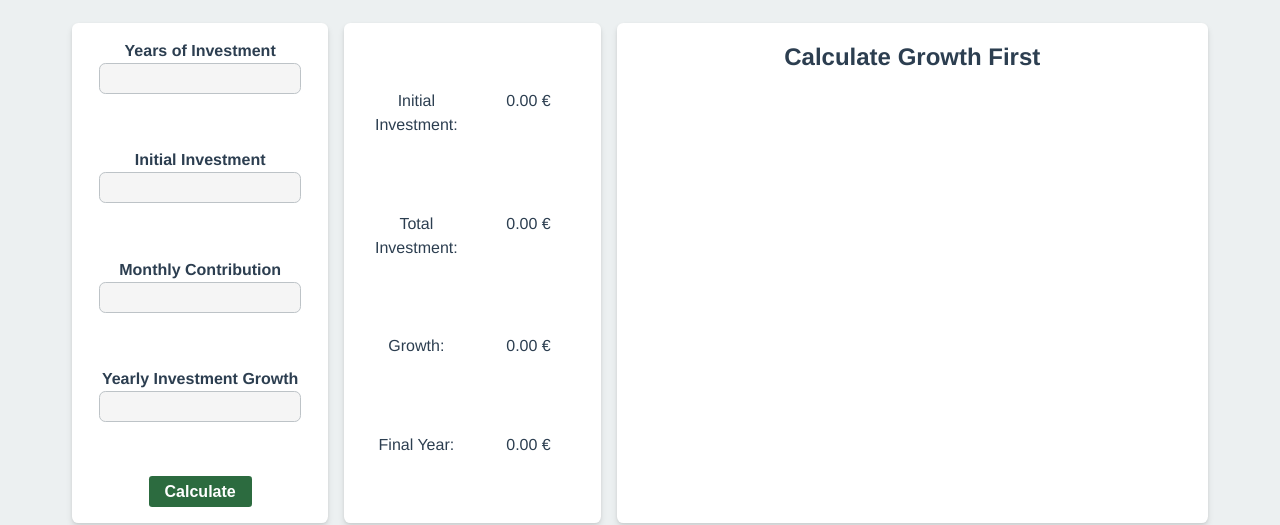
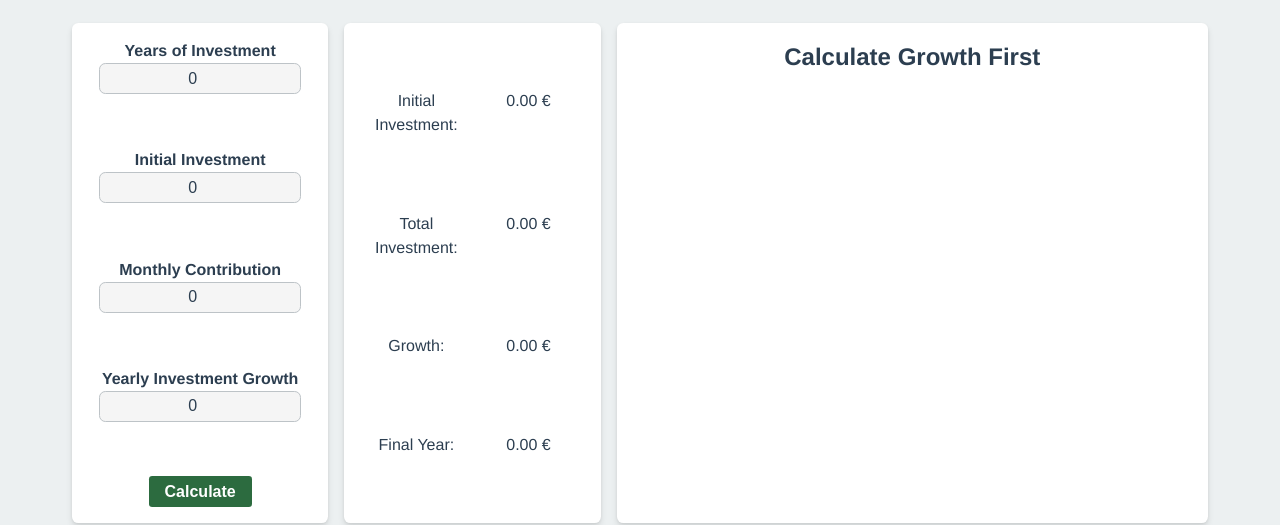
Before and after one commit to andrebarros7201/expense-tracker, a React (Vite) app: page / in a window 1280 px wide. Shown: the part 611-1136 px from the top of the page. Built offline with nearby package versions, Linux system fonts and the light colour scheme.

Commit message:
get form values and set them as default value

```diff
--- a/src/components/investmentPrediction/components/investmentPredictionForm/InvestmentPredictionForm.jsx
+++ b/src/components/investmentPrediction/components/investmentPredictionForm/InvestmentPredictionForm.jsx
@@ -1,16 +1,18 @@
 import styles from "./investmentPredictionForm.module.scss";
 import "../../../../styles/main.scss";
 import { useState } from "react";
-import { useDispatch } from "react-redux";
+import { useDispatch, useSelector } from "react-redux";
 import { InvestmentActions } from "../../../../store/investmentSlicer.js";
 
 export default function InvestmentPredictionForm() {
   const dispatch = useDispatch();
+  const { years, initialInvestment, monthlyContribution, yearlyGrowth } =
+    useSelector((state) => state.investment);
   const [values, setValues] = useState({
-    years: 0,
-    initialInvestment: 0,
-    monthlyContribution: 0,
-    yearlyGrowth: 0,
+    years: years || 0,
+    initialInvestment: initialInvestment || 0,
+    monthlyContribution: monthlyContribution || 0,
+    yearlyGrowth: yearlyGrowth || 0,
   });
 
   const handlePredictionFormChange = (field, value) => {
@@ -41,6 +43,7 @@ export default function InvestmentPredictionForm() {
           min={0}
           required={true}
           max={100}
+          value={values.years}
           onChange={(e) =>
             handlePredictionFormChange("years", parseInt(e.target.value))
           }
@@ -55,6 +58,7 @@ export default function InvestmentPredictionForm() {
           type="number"
           min={0}
           required={true}
+          value={values.initialInvestment}
           onChange={(e) =>
             handlePredictionFormChange(
               "initialInvestment",
@@ -72,6 +76,7 @@ export default function InvestmentPredictionForm() {
           type="number"
           min={0}
           required={true}
+          value={values.monthlyContribution}
           onChange={(e) =>
             handlePredictionFormChange(
               "monthlyContribution",
@@ -89,6 +94,7 @@ export default function InvestmentPredictionForm() {
           type="number"
           min={0}
           required={true}
+          value={values.yearlyGrowth}
           onChange={(e) =>
             handlePredictionFormChange("yearlyGrowth", Number(e.target.value))
           }
```
